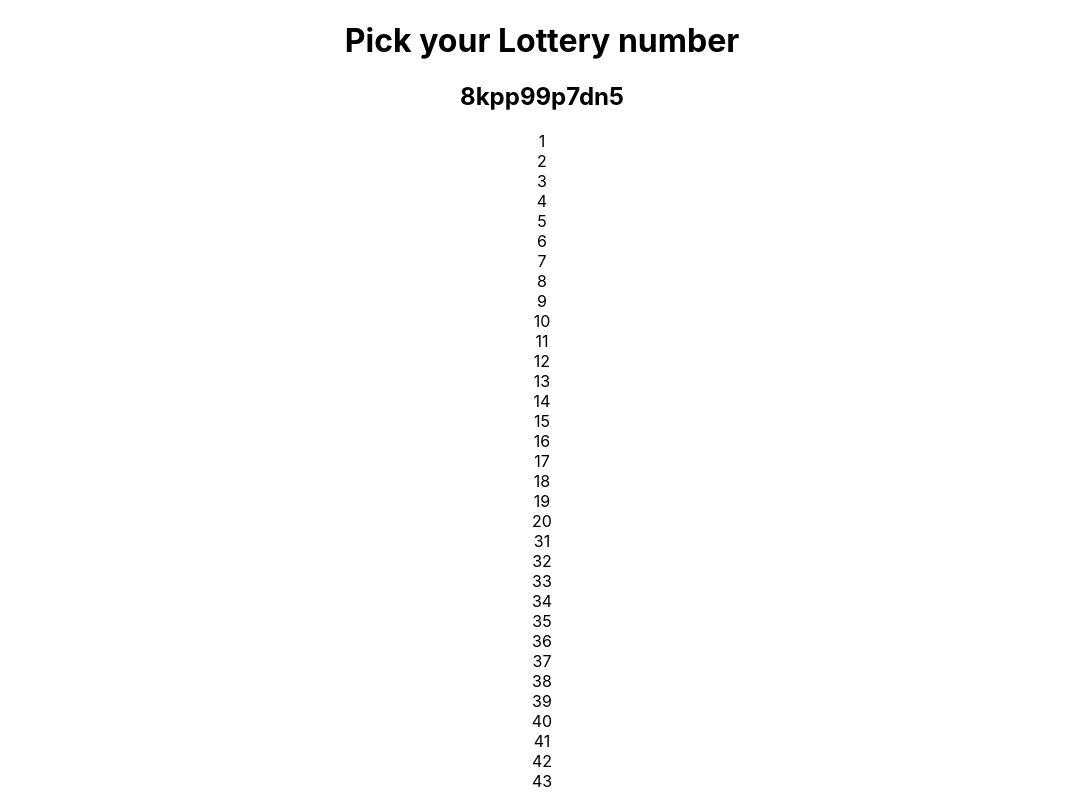
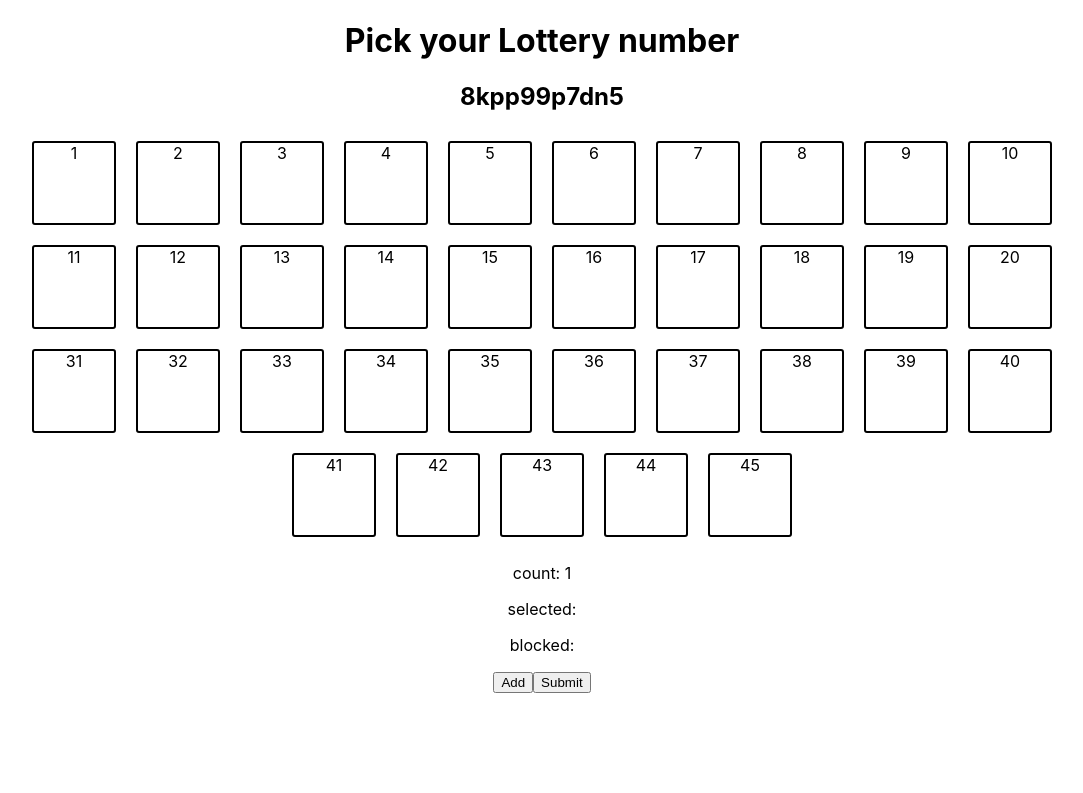
Before and after one commit to halonso14/lottery_pick, a React (Create React App) app: page / in a window 1280 px wide. Shown: the top 793 px of the page, without its empty margins (98-1181 px from the left). Built offline with nearby package versions, Linux system fonts and the light colour scheme.

Commit message:
feat: ADD style to LotteryNumberComponent

```diff
--- a/package.json
+++ b/package.json
@@ -22,6 +22,7 @@
     "react-dom": "^17.0.2",
     "react-router-dom": "^5.2.0",
     "react-scripts": "4.0.3",
+    "styled-components": "^5.3.0",
     "web-vitals": "^1.0.1"
   },
   "scripts": {
--- a/src/components/lottery/LotteryNumberComponent.jsx
+++ b/src/components/lottery/LotteryNumberComponent.jsx
@@ -1,17 +1,49 @@
 import PropTypes from 'prop-types';
 import React, { useCallback } from 'react';
+import styled from 'styled-components';
+
+// const LotteryNumberBox = styled.div.attrs((props) => ({
+//   className: props.className,
+// }))`
+
+const LotteryNumberBox = styled.div`
+  display: inline-block;
+  border-radius: 3px;
+  margin: 10px;
+  width: 80px;
+  justify-content: center;
+  flex-direction: column;
+  height: 80px;
+  border: solid 2px
+    ${(props) => {
+      switch (props.className) {
+        case 'selected':
+          return 'green';
+        case 'blocked':
+          return 'red';
+        case 'none':
+        default:
+          return 'black';
+      }
+    }};
+`;
 
 /* eslint-disable jsx-a11y/no-static-element-interactions */
 function LotteryNumberComponent(props) {
   const { state, number, toggleNumber } = props;
+
   const handleToggleNumber = useCallback(
     () => toggleNumber(state),
     [toggleNumber],
   );
   return (
-    <div className={state} onClick={handleToggleNumber} onKeyPress={undefined}>
+    <LotteryNumberBox
+      className={state}
+      onClick={handleToggleNumber}
+      onKeyPress={undefined}
+    >
       {number}
-    </div>
+    </LotteryNumberBox>
   );
 }
 
```
Also changed, not shown: 1 other file (tests, documents, lock files or other folders).
